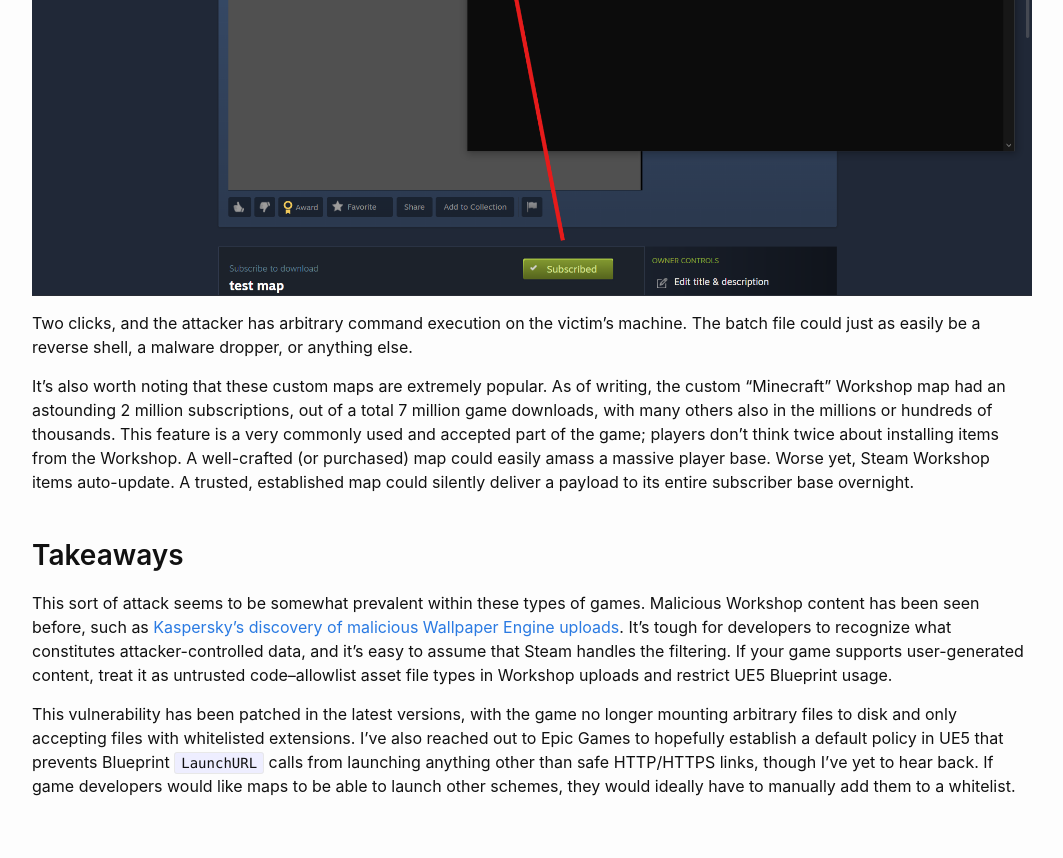
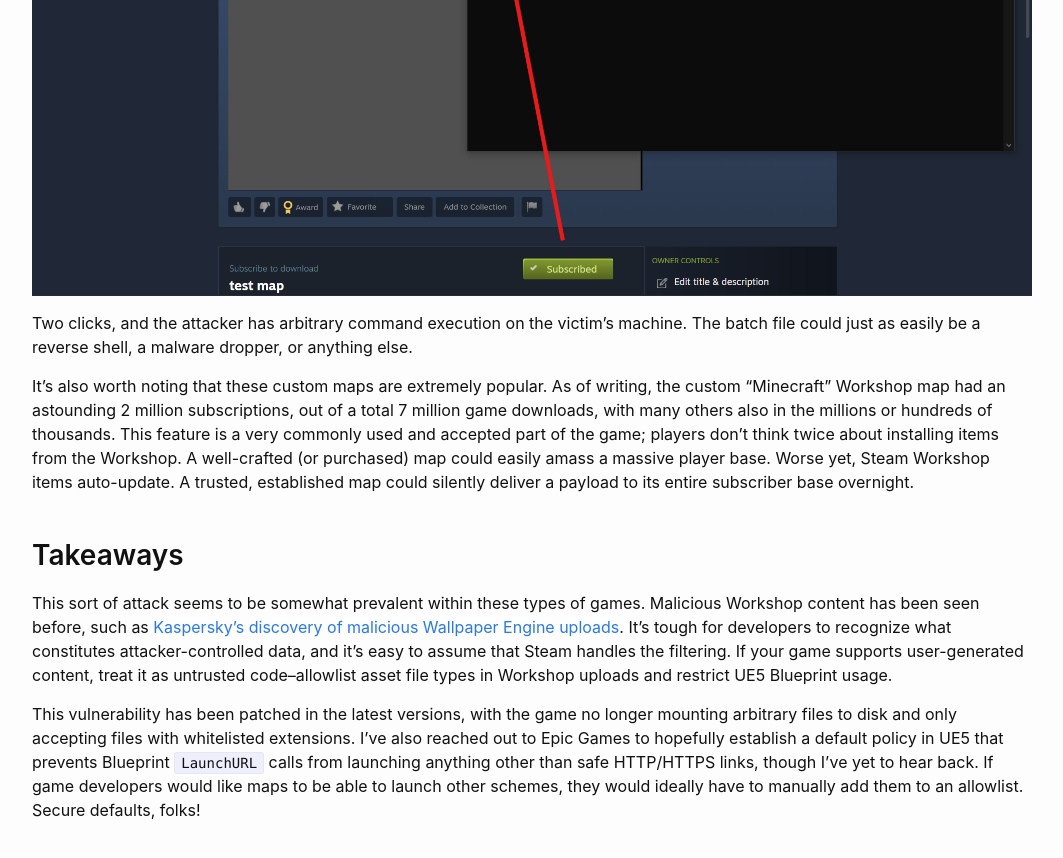
Before and after one commit to KhaelK138/KhaelK138.github.io, a Jekyll site: the page built from blogs/meccha_chameleon.md, in a window 1280 px wide and 900 px high, scrolled down 7501 px. Shown: the top 858 px of the window, without its empty margins (108-1171 px from the left). Built offline with Jekyll 4.4.1, drawn with Linux system fonts in a browser that asks for light colours.

Commit message:
final update maybe

```diff
--- a/blogs/meccha_chameleon.md
+++ b/blogs/meccha_chameleon.md
@@ -106,4 +106,4 @@
 
 This sort of attack seems to be somewhat prevalent within these types of games. Malicious Workshop content has been seen before, such as [Kaspersky's discovery of malicious Wallpaper Engine uploads](https://www.kaspersky.com/about/press-releases/kaspersky-discovered-a-malware-campaign-targeting-steam-users-through-infected-wallpaper). It's tough for developers to recognize what constitutes attacker-controlled data, and it's easy to assume that Steam handles the filtering. If your game supports user-generated content, treat it as untrusted code--allowlist asset file types in Workshop uploads and restrict UE5 Blueprint usage.
 
-This vulnerability has been patched in the latest versions, with the game no longer mounting arbitrary files to disk and only accepting files with whitelisted extensions. I've also reached out to Epic Games to hopefully establish a default policy in UE5 that prevents Blueprint `LaunchURL` calls from launching anything other than safe HTTP/HTTPS links, though I've yet to hear back. If game developers would like maps to be able to launch other schemes, they would ideally have to manually add them to a whitelist.
+This vulnerability has been patched in the latest versions, with the game no longer mounting arbitrary files to disk and only accepting files with whitelisted extensions. I've also reached out to Epic Games to hopefully establish a default policy in UE5 that prevents Blueprint `LaunchURL` calls from launching anything other than safe HTTP/HTTPS links, though I've yet to hear back. If game developers would like maps to be able to launch other schemes, they would ideally have to manually add them to an allowlist. Secure defaults, folks!
```
